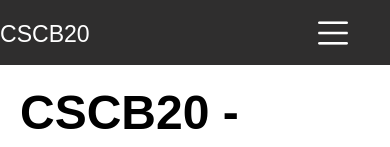
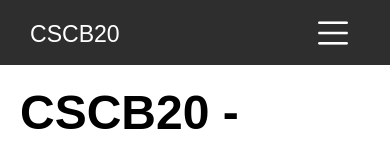
Before and after one commit to OrhanBC/Assignment2, a plain HTML site: page src/index.html in a window 390 px wide. Shown: the top 147 px of the page. Drawn offline with Linux system fonts and the light colour scheme.

Commit message:
Adjusted header title location in responsive screens

```diff
--- a/src/Calendar.css
+++ b/src/Calendar.css
@@ -203,6 +203,7 @@ th {
     top: 20px;
     align-self: flex-start;
     z-index: 5;
+    margin-left: 30px;
   }
 
 
--- a/src/Lab.css
+++ b/src/Lab.css
@@ -240,6 +240,7 @@ footer a:active {
     top: 20px;
     align-self: flex-start;
     z-index: 5;
+    margin-left: 30px;
   }
 
   #navbar {
--- a/src/Lectures.css
+++ b/src/Lectures.css
@@ -200,6 +200,7 @@ footer a:active {
     top: 20px;
     align-self: flex-start;
     z-index: 5;
+    margin-left: 30px;
   }
 
   #navbar {
--- a/src/assignments.css
+++ b/src/assignments.css
@@ -82,6 +82,7 @@ body {
     top: 20px;
     align-self: flex-start;
     z-index: 5;
+    margin-left: 30px;
   }
 
   #navbar {
--- a/src/courseteam.css
+++ b/src/courseteam.css
@@ -205,6 +205,7 @@ footer a:active {
     top: 20px;
     align-self: flex-start;
     z-index: 5;
+    margin-left: 30px;
   }
 
   #navbar {
--- a/src/feedback.css
+++ b/src/feedback.css
@@ -82,6 +82,7 @@ body {
     top: 20px;
     align-self: flex-start;
     z-index: 5;
+    margin-left: 30px;
   }
 
   #navbar {
--- a/src/index.css
+++ b/src/index.css
@@ -79,6 +79,7 @@ body {
     top: 20px;
     align-self: flex-start;
     z-index: 5;
+    margin-left: 30px;
   }
 
   #navbar {
--- a/src/resources.css
+++ b/src/resources.css
@@ -180,6 +180,7 @@ footer a:active {
     top: 20px;
     align-self: flex-start;
     z-index: 5;
+    margin-left: 30px;
   }
 
   #navbar {
--- a/src/tests.css
+++ b/src/tests.css
@@ -178,6 +178,7 @@ footer a:active {
     top: 20px;
     align-self: flex-start;
     z-index: 5;
+    margin-left: 30px;
   }
 
   #navbar {
```
